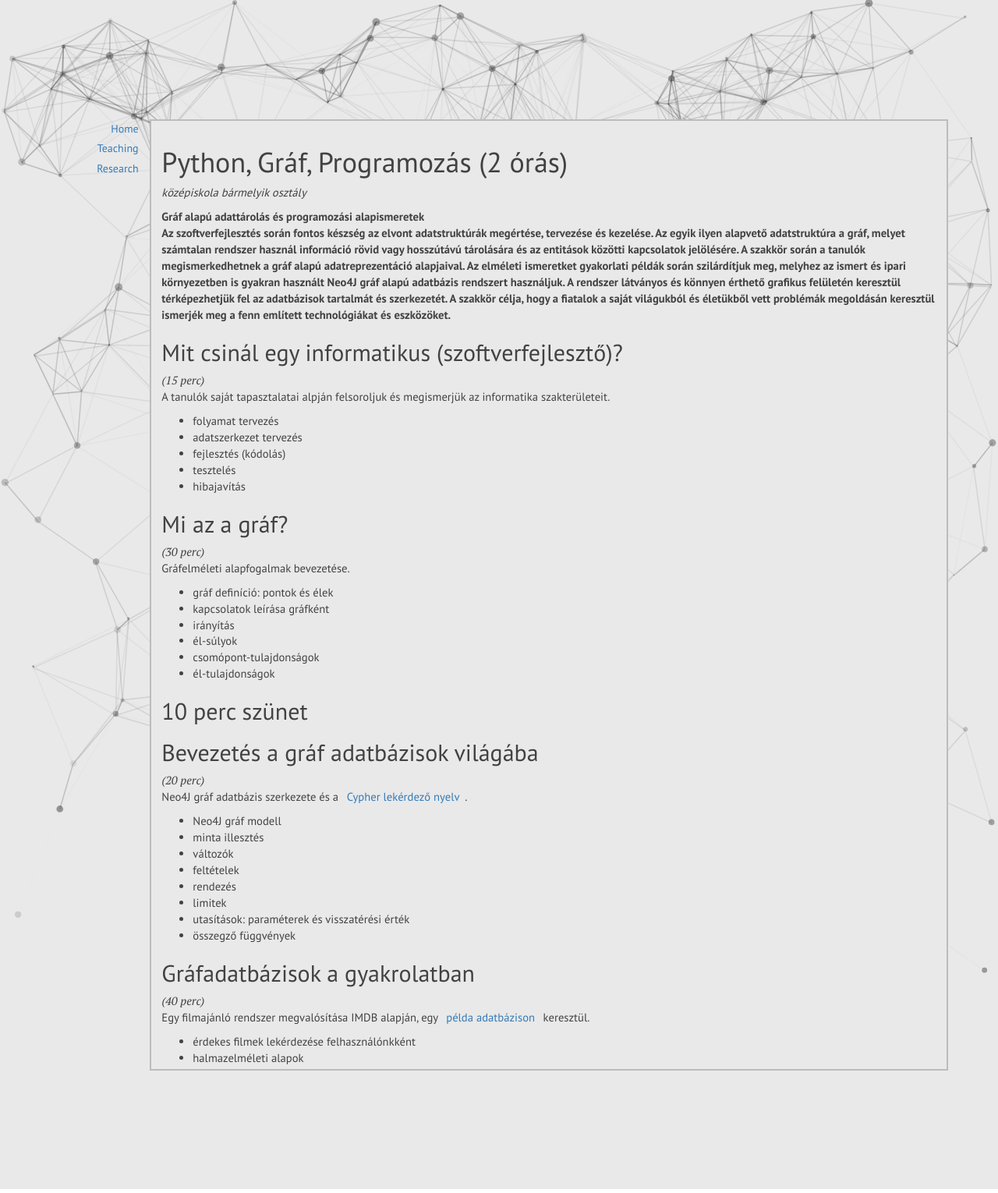
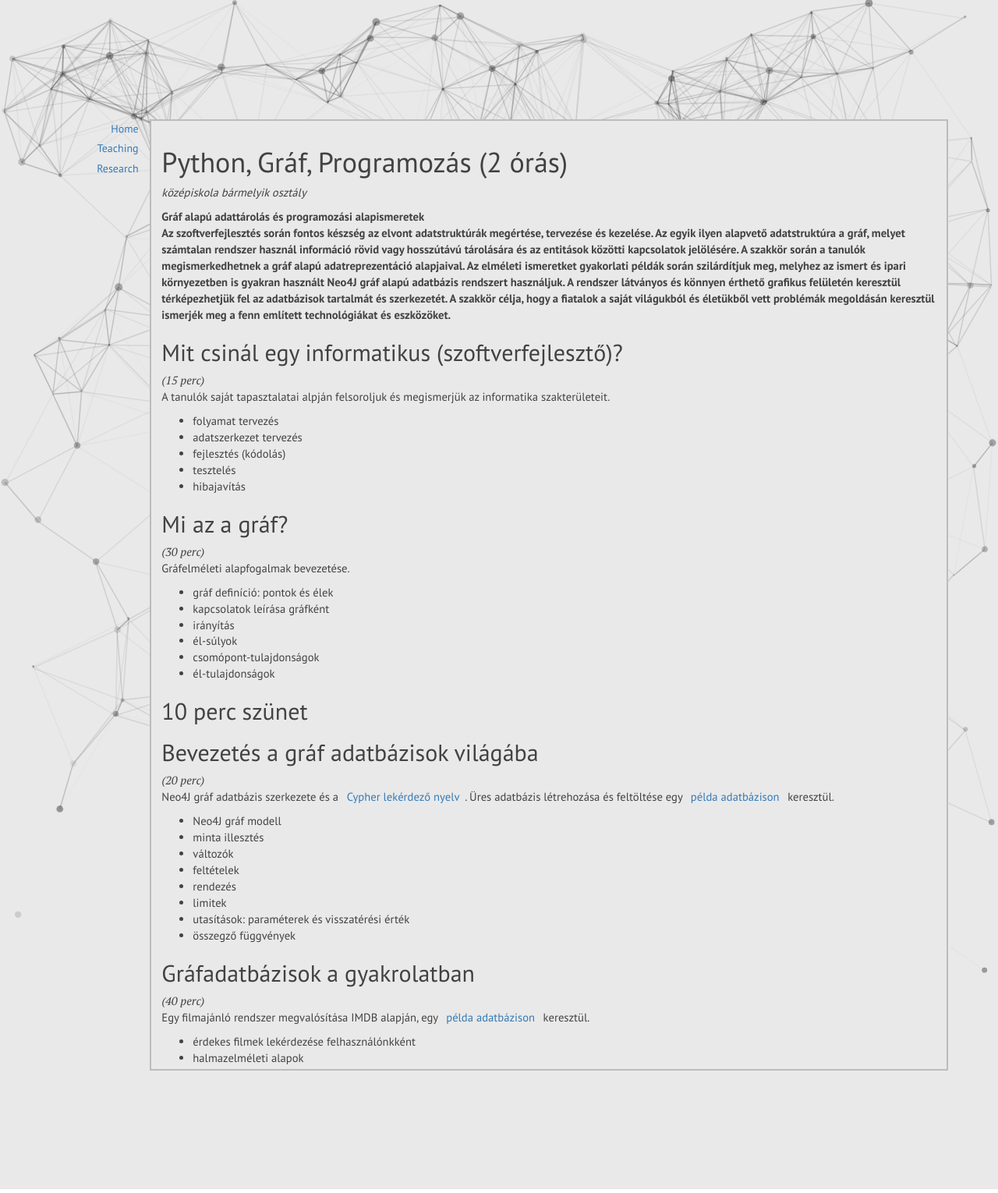
Before and after one commit to geryxyz/geryxyz, a Jekyll site: the page built from content/pgp/secondary-2h.html, in a window 1280 px wide. Shown: the whole page at 78% size. Built offline with Jekyll 4.4.1, drawn with Linux system fonts in a browser that asks for light colours; nearby versions of some CDN libraries; library files that are not in the unit come from our copies.

Commit message:
Update secondary-2h.html

```diff
--- a/content/pgp/secondary-2h.html
+++ b/content/pgp/secondary-2h.html
@@ -31,7 +31,7 @@ A szakkör során a tanulók megismerkedhetnek a gráf alapú adatreprezentáci
 <h2>10 perc szünet</h2>
 
 <h2>Bevezetés a gráf adatbázisok világába</h2>
-<p class="overview"><span class="emph">(20 perc)</span><br/>Neo4J gráf adatbázis szerkezete és a <a href="https://neo4j.com/developer/cypher-query-language/">Cypher lekérdező nyelv</a>.</p>
+<p class="overview"><span class="emph">(20 perc)</span><br/>Neo4J gráf adatbázis szerkezete és a <a href="https://neo4j.com/developer/cypher-query-language/">Cypher lekérdező nyelv</a>. Üres adatbázis létrehozása és feltöltése egy <a href="https://neo4j.com/sandbox-v2/">példa adatbázison</a> keresztül.</p>
 <ul>
   <li>Neo4J gráf modell</li>
   <li>minta illesztés</li>
```
